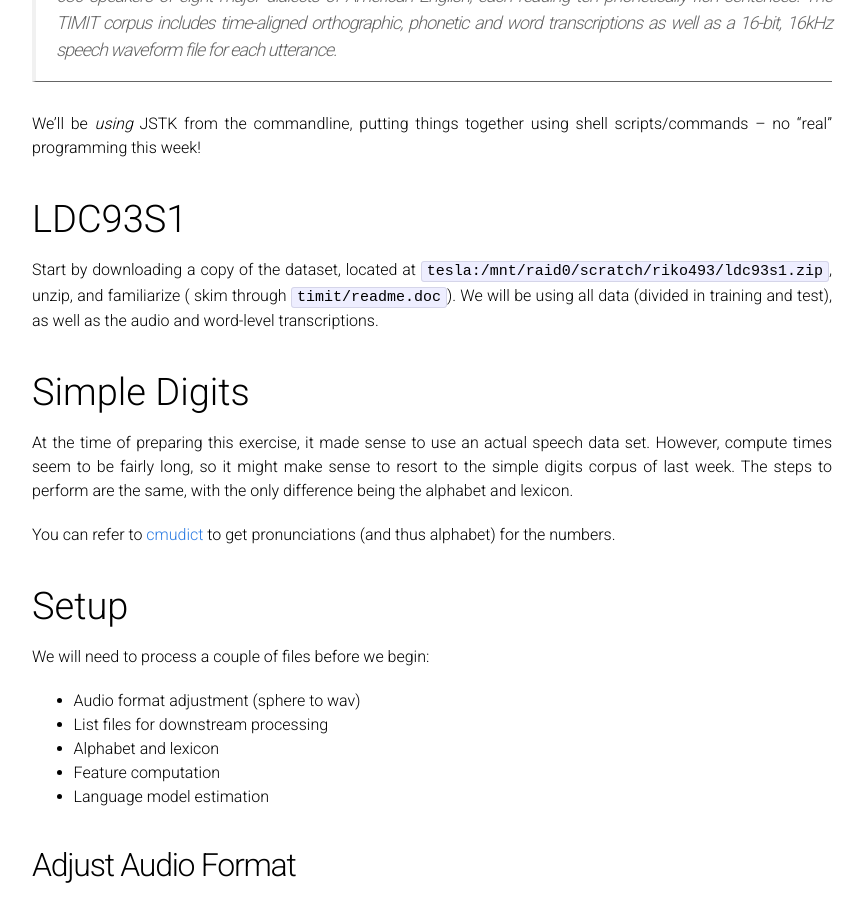
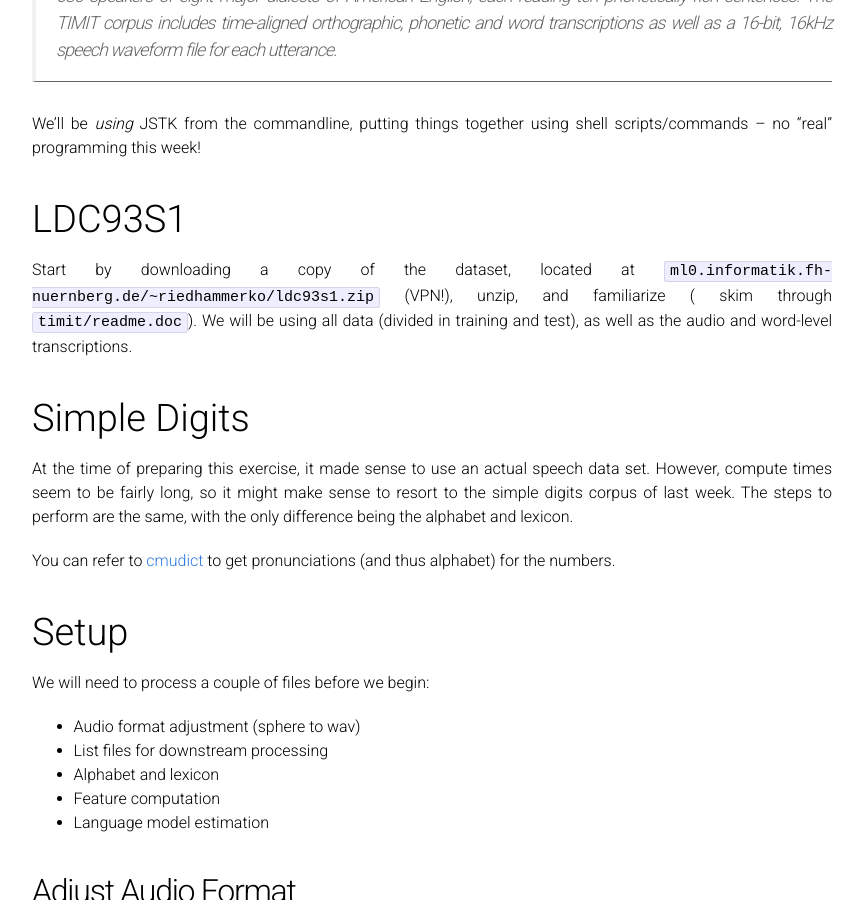
Before and after one commit to sikoried/sequence-learning, a Jekyll site: the page built from 05-decoding/modeling.md, in a window 1280 px wide and 900 px high, scrolled down 487 px. Shown: the whole window, without its empty margins (208-1073 px from the left). Built offline with Jekyll 4.4.1, drawn with Linux system fonts in a browser that asks for light colours; our own code applies the rules of GitHub Pages for plain Markdown files.

Commit message:
updated link to timit

```diff
--- a/05-decoding/modeling.md
+++ b/05-decoding/modeling.md
@@ -21,7 +21,7 @@ We'll be _using_ JSTK from the commandline, putting things together using shell
 
 # LDC93S1
 
-Start by downloading a copy of the dataset, located at `tesla:/mnt/raid0/scratch/riko493/ldc93s1.zip`, unzip, and familiarize ( skim through `timit/readme.doc`).
+Start by downloading a copy of the dataset, located at `ml0.informatik.fh-nuernberg.de/~riedhammerko/ldc93s1.zip` (VPN!), unzip, and familiarize ( skim through `timit/readme.doc`).
 We will be using all data (divided in training and test), as well as the audio and word-level transcriptions.
 
 
```
